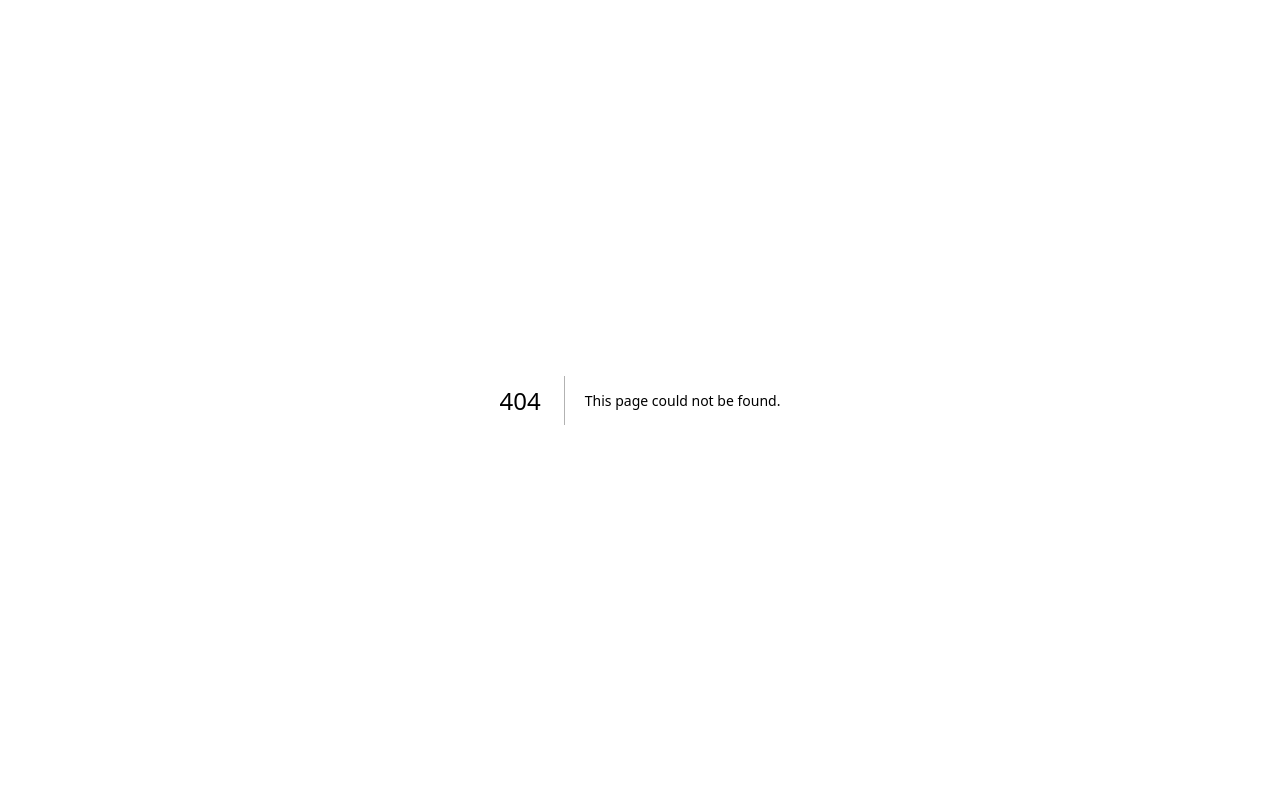
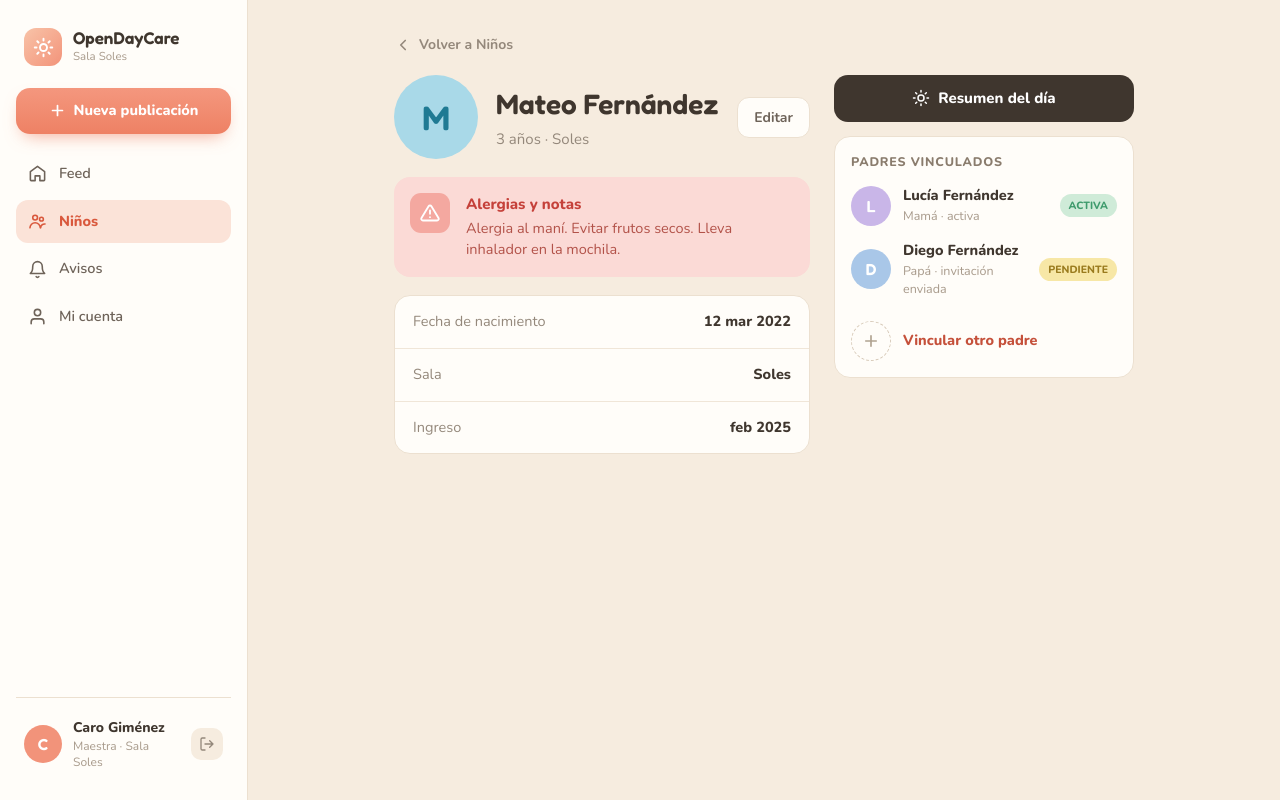
Before and after one commit to JAlejandroMG/open-daycare, a Next.js app: page /kids/1 in a window 1280 px wide. Before the commit this address had no page. Built offline with nearby package versions, Linux system fonts and the light colour scheme.

Commit message:
Add kids profile page

```diff
--- /dev/null
+++ b/app/(dashboard)/kids/[id]/page.tsx
@@ -0,0 +1,66 @@
+import { kids } from "@/lib/_data/mock-data";
+import { notFound } from "next/navigation";
+import Link from "next/link";
+import { KidProfileHeader } from "@/components/kids/profile/KidProfileHeader";
+import { KidAllergyAlert } from "@/components/kids/profile/KidAllergyAlert";
+import { KidInfoCard } from "@/components/kids/profile/KidInfoCard";
+import { ParentsList } from "@/components/kids/profile/ParentsList";
+import { DailySummaryButton } from "@/components/kids/profile/DailySummaryButton";
+
+type KidProfilePageProps = {
+  params: Promise<{ id: string }>;
+};
+
+export default async function KidProfilePage({ params }: KidProfilePageProps) {
+  const { id } = await params;
+  const kid = kids.find((k) => k.id === id);
+
+  if (!kid) {
+    notFound();
+  }
+
+  return (
+    <div className="mx-auto w-full max-w-[820px] px-10 pb-20 pt-[34px]">
+      <Link
+        href="/kids"
+        className="mb-5 flex items-center gap-[7px] text-[14px] font-bold text-[#94887B]"
+      >
+        <svg
+          className="h-[18px] w-[18px]"
+          width="18"
+          height="18"
+          viewBox="0 0 24 24"
+          fill="none"
+          stroke="currentColor"
+          strokeWidth="2.2"
+          strokeLinecap="round"
+          strokeLinejoin="round"
+        >
+          <path d="m15 18-6-6 6-6" />
+        </svg>
+        Volver a Niños
+      </Link>
+
+      <div className="flex flex-wrap gap-6">
+        <div className="flex min-w-[300px] flex-1 flex-col gap-[18px]">
+          <KidProfileHeader kid={kid} />
+
+          {kid.allergy && kid.allergyNote && (
+            <KidAllergyAlert note={kid.allergyNote} />
+          )}
+
+          <KidInfoCard
+            birthDate={kid.birthDate}
+            room={kid.room}
+            admissionDate={kid.admissionDate}
+          />
+        </div>
+
+        <div className="flex w-[300px] flex-none flex-col gap-[14px]">
+          <DailySummaryButton />
+          <ParentsList parents={kid.parents} />
+        </div>
+      </div>
+    </div>
+  );
+}
```
